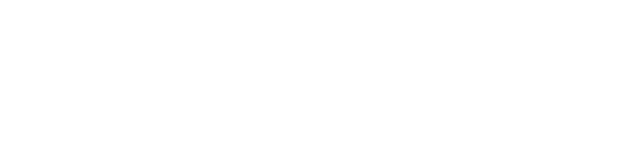
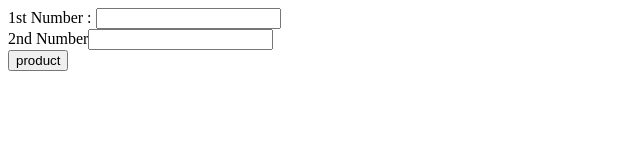
Before and after one commit to amit544/internshipmay2020hybridmobile, a plain HTML site: page index.html in a window 1280 px wide. Shown: the whole page, without its empty margins (0-640 px from the left). Drawn offline with Linux system fonts and the light colour scheme.

Commit message:
Product
Product of two no

```diff
--- /dev/null
+++ b/app.js
@@ -0,0 +1,7 @@
+
+function product(){
+    num1 = document.getElementById("num1").value;
+     num2 = document.getElementById("num2").value;
+        var result=num1*num2;
+            alert(result)
+}
--- a/index.html
+++ b/index.html
@@ -6,6 +6,11 @@
     <title>Document</title>
 </head>
 <body>
-
+    <form >
+        1st Number : <input type="number" id="num1"> </br>
+        2nd Number<input type="number" id="num2"><br>
+        <button type="submit" onclick="product()">product</button>
+    </form>
 </body>
+<script  src="app.js"></script>
 </html>
```
